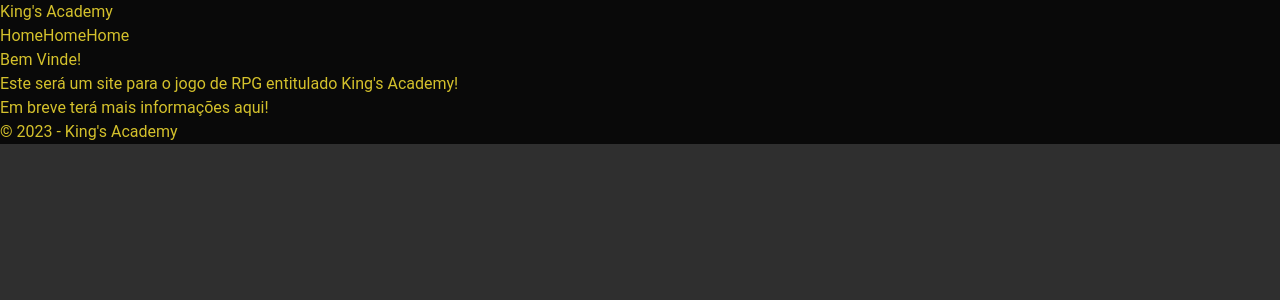
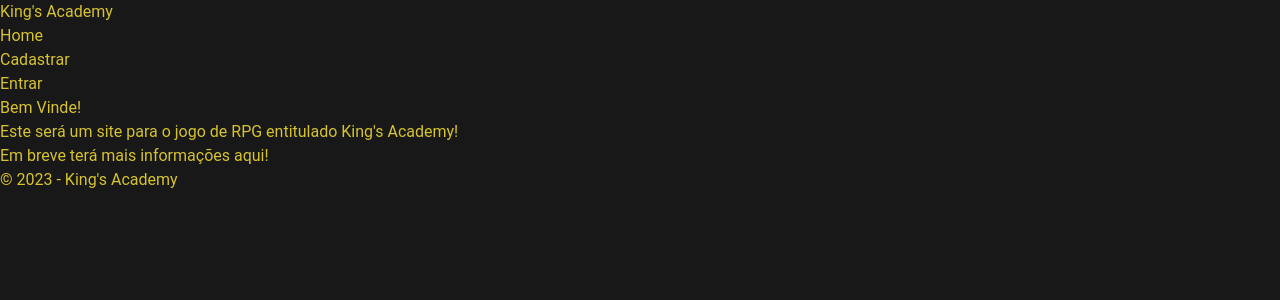
Before and after one commit to StephHoel/RPG-Kings, a React (Create React App) app: page / in a window 1280 px wide. Shown: the top 300 px of the page. Built offline with nearby package versions, Linux system fonts and the light colour scheme.

Commit message:
build: Ajuste de cores

```diff
--- a/src/index.css
+++ b/src/index.css
@@ -18,7 +18,7 @@ html, body {
   font-family: 'Roboto', sans-serif;
 
   color: #f1db31df;
-  background: #000000d0;
+  background: #181818;
 
   font-size: 1.6rem;
 }
--- a/src/pages/Home.tsx
+++ b/src/pages/Home.tsx
@@ -1,13 +1,19 @@
 export default function Home() {
   return (
     <div className="body">
-      <header className="justify-between flex m-4">
+      <header className="justify-between flex m-6">
         <p>King&apos;s Academy</p>
 
-        <nav className="space-x-6">
-          <a href="">Home</a>
-          <a href="">Home</a>
-          <a href="">Home</a>
+        <nav className="space-x-6 flex">
+          <p className="cursor-pointer hover:text-[#f1db31] hover:font-bold">
+            Home
+          </p>
+          <p className="cursor-pointer hover:text-[#f1db31] hover:font-bold">
+            Cadastrar
+          </p>
+          <p className="cursor-pointer hover:text-[#f1db31] hover:font-bold">
+            Entrar
+          </p>
         </nav>
       </header>
 
```
